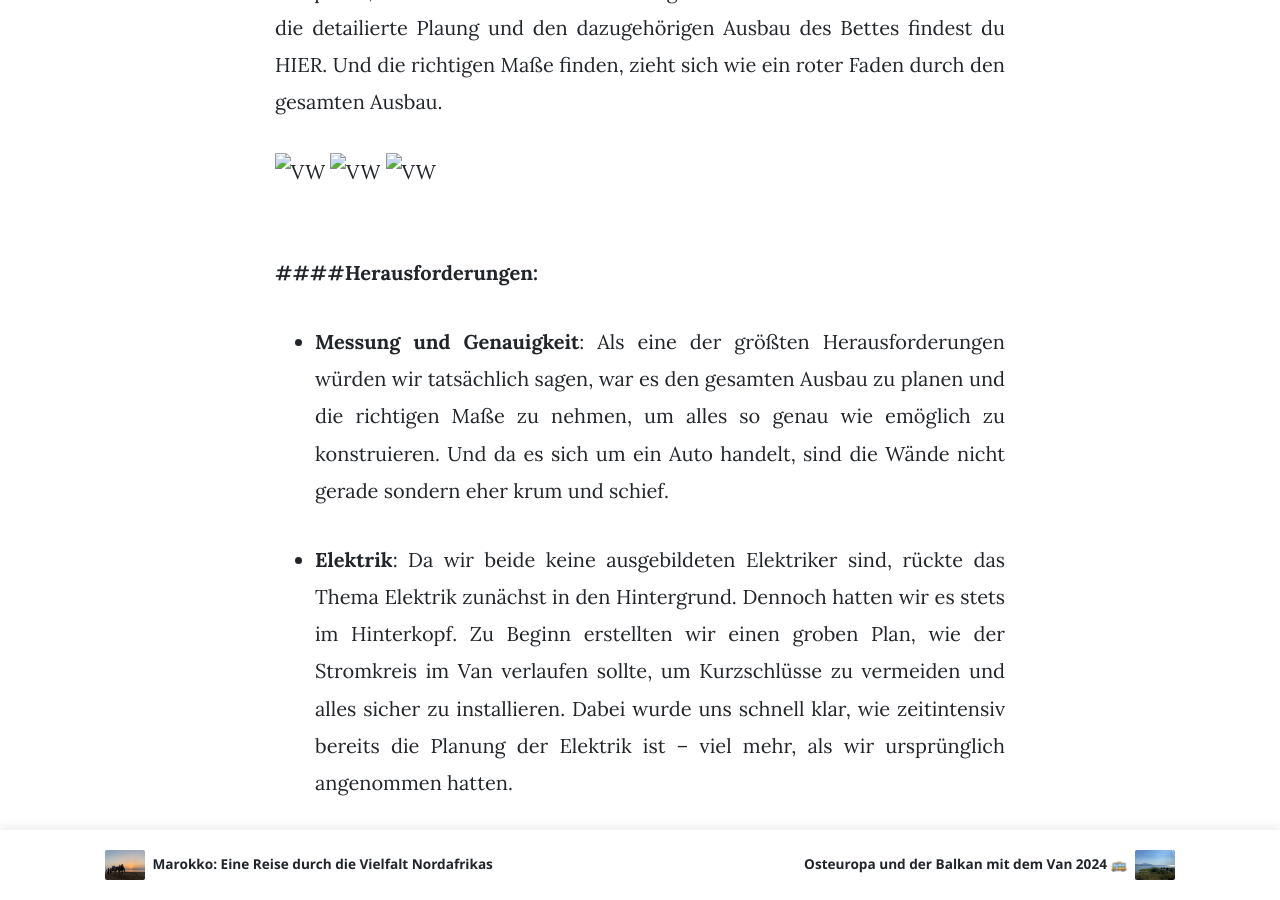
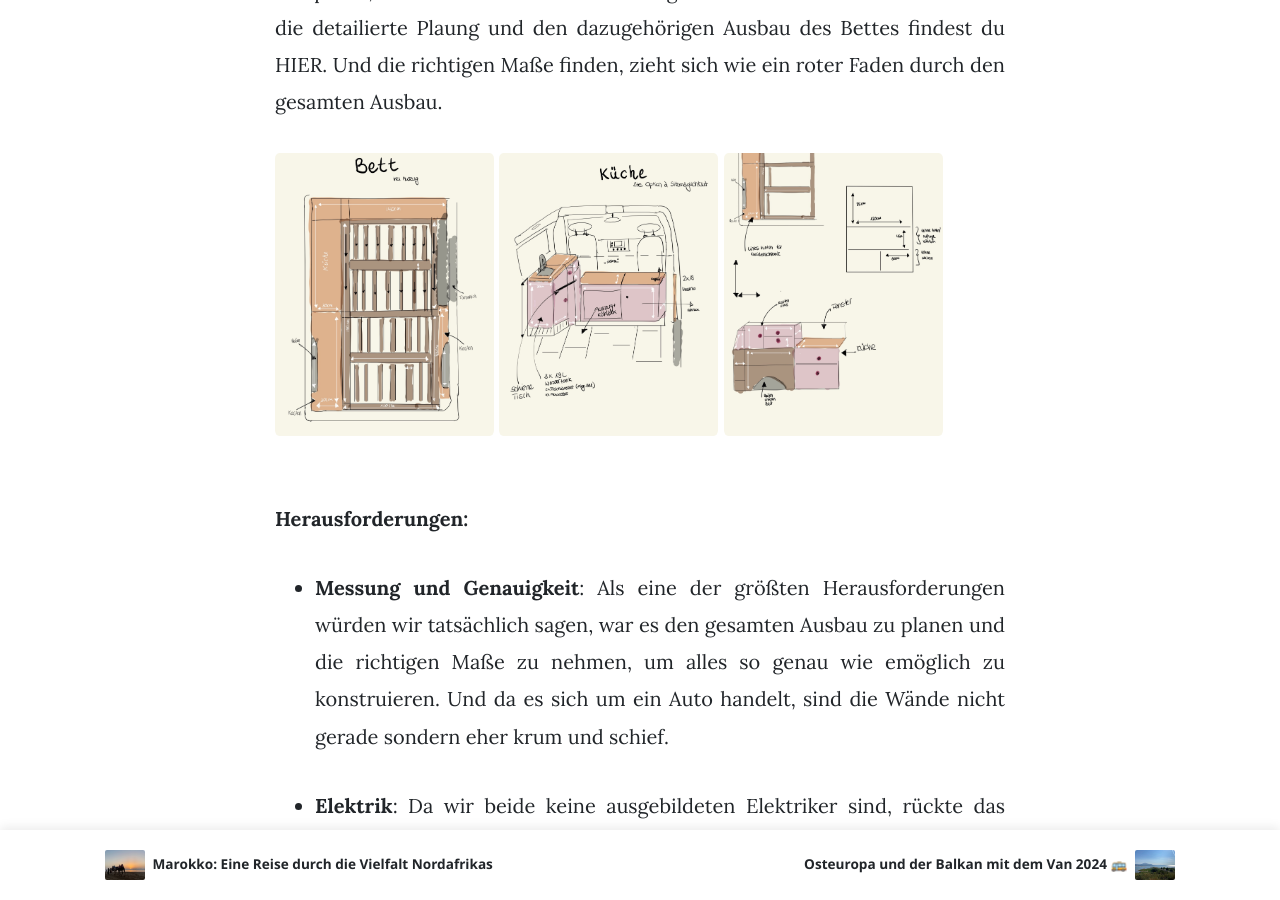
Before and after one commit to travelbuddi/travelbuddi.github.io, a Jekyll site: the page built from _posts/2024-05-01-campervan.md, in a window 1280 px wide and 900 px high, scrolled down 4001 px. Built offline with Jekyll 4.4.1, drawn with Linux system fonts in a browser that asks for light colours; nearby versions of some CDN libraries.

Commit message:
Update Bilder

```diff
--- a/_posts/2024-05-01-campervan.md
+++ b/_posts/2024-05-01-campervan.md
@@ -48,7 +48,7 @@ Hier muss man vor allem beachten, in welchem Zsuammenhang das  geplante Teil mit
 
 
 
-**####Herausforderungen:**
+**Herausforderungen:**
 * **Messung und Genauigkeit**: Als eine der größten Herausforderungen würden wir tatsächlich sagen, war es den gesamten Ausbau zu planen und die richtigen Maße zu nehmen, um alles so genau wie emöglich zu konstruieren. Und da es sich um ein Auto handelt, sind die Wände nicht gerade sondern eher krum und schief.
 
 * **Elektrik**: Da wir beide keine ausgebildeten Elektriker sind, rückte das Thema Elektrik zunächst in den Hintergrund. Dennoch hatten wir es stets im Hinterkopf. Zu Beginn erstellten wir einen groben Plan, wie der Stromkreis im Van verlaufen sollte, um Kurzschlüsse zu vermeiden und alles sicher zu installieren. Dabei wurde uns schnell klar, wie zeitintensiv bereits die Planung der Elektrik ist – viel mehr, als wir ursprünglich angenommen hatten.
```
Also changed, not shown: assets/images/Ausbau06.jpg (renamed from assets/images/Ausbau07.jpeg), assets/images/Ausbau07.jpg (renamed from assets/images/Ausbau06.jpeg), assets/images/Ausbau08.jpg (renamed from assets/images/Ausbau08.jpeg).
